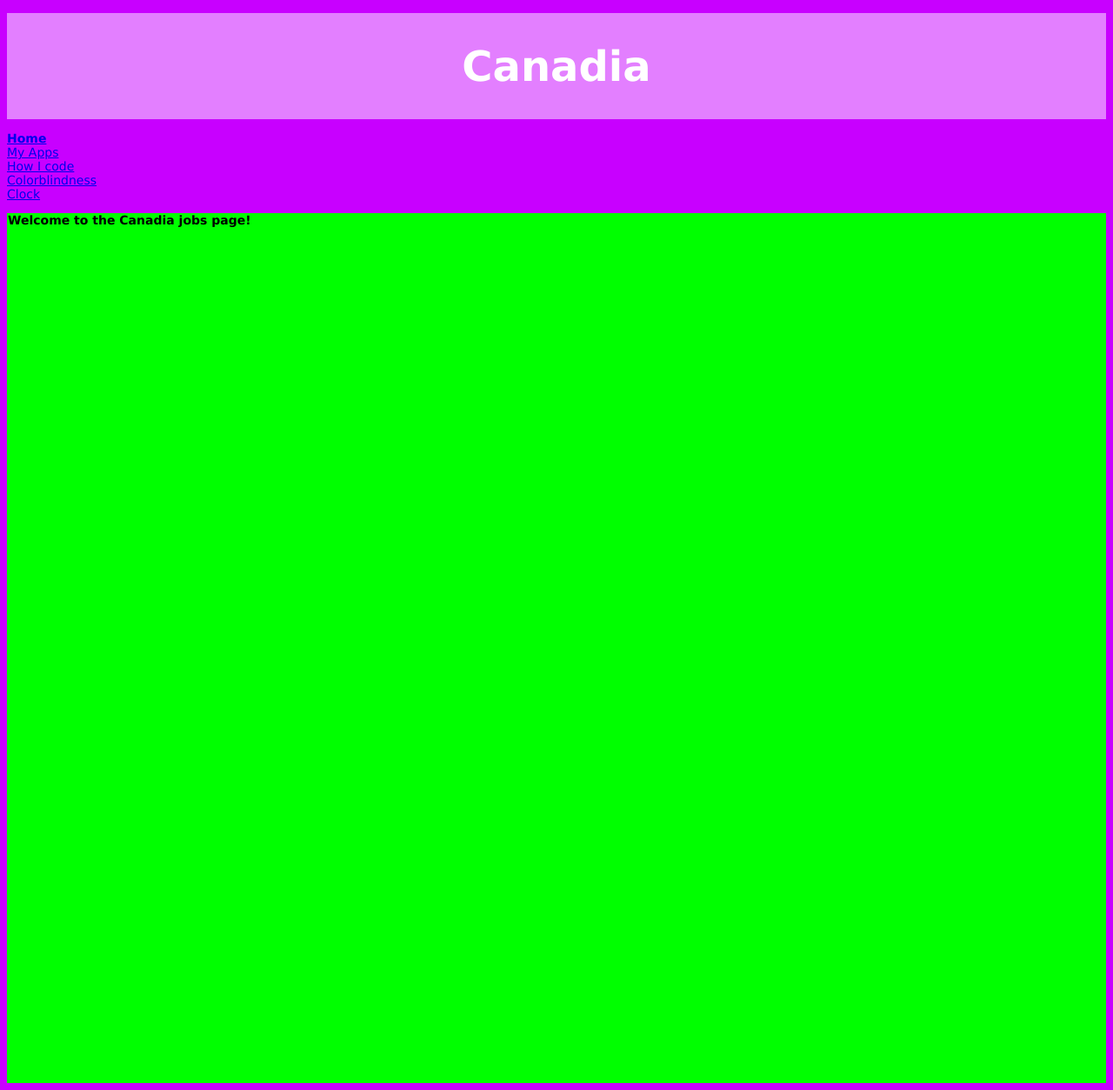
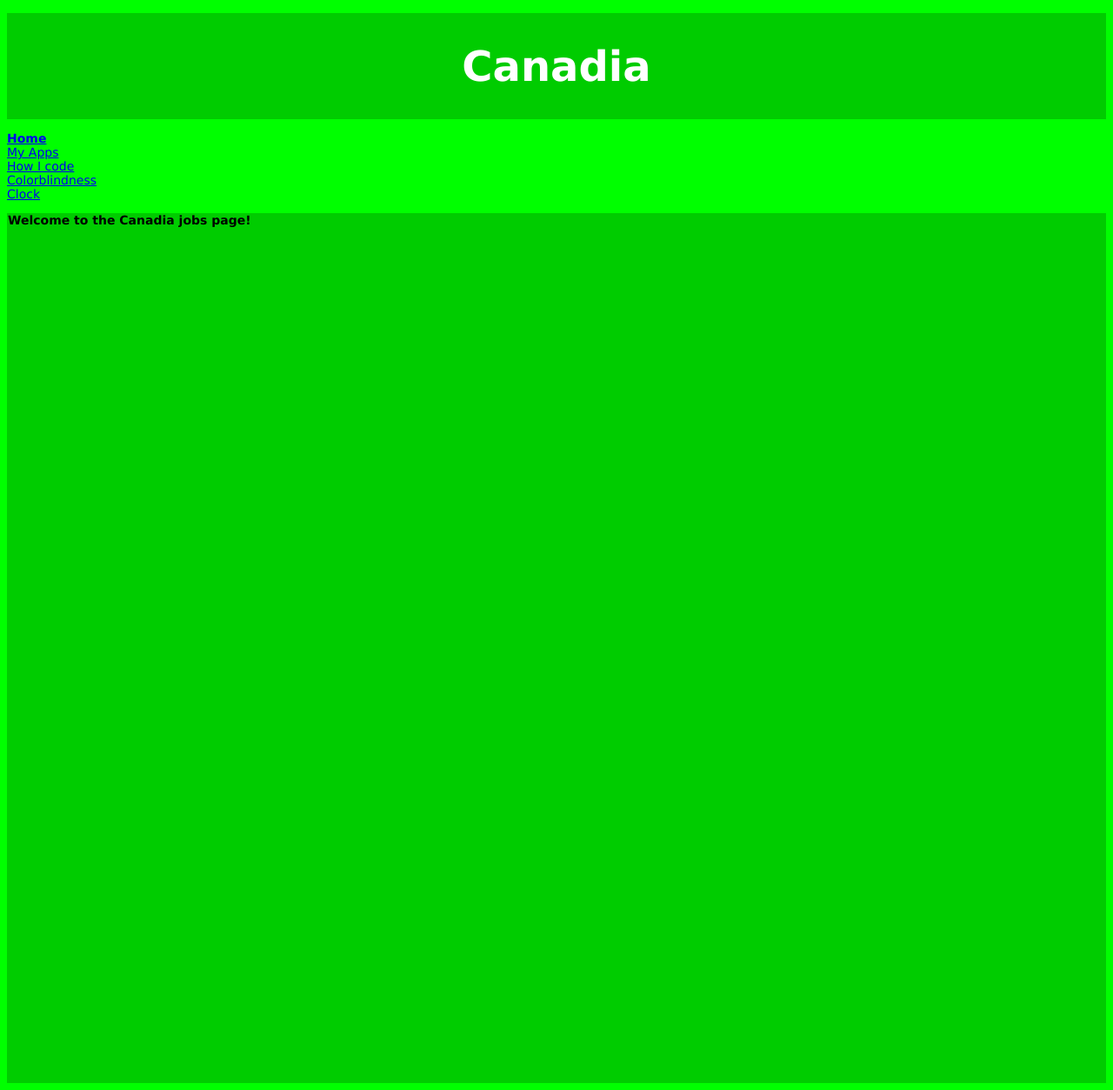
Before and after one commit to tatemitchell/canadia-files, a PHP site: page /job.php in a window 1280 px wide. Shown: the whole page at 87% size. Run offline with PHP 8.4, Linux system fonts and the light colour scheme.

Commit message:
changed the shade of green

```diff
--- a/files.css
+++ b/files.css
@@ -6,7 +6,7 @@ h1, h2, h3, h4, h5, h6, p, img, ul, ol, li{
 	font-family: Verdana,"Times New Roman", Arial;
 }
 body {
-	background-color: #c800ff;
+	background-color: #00ff00;
 }
 h1{
 	font-size: 48px;
@@ -15,7 +15,7 @@ h1{
 
 }
 .header{
-	background-color: #e37fff;
+	background-color:#00cc00;
 	margin-top: 15px;
 	padding-top: 1px;
 	padding-bottom:1px;
@@ -27,7 +27,7 @@ h1{
 }
 
 .content{
-	background-color:#00ff00;
+	background-color:#00cc00;
 	padding-left:1px;
 	padding-right:1px;
 	height:1000px;
```
